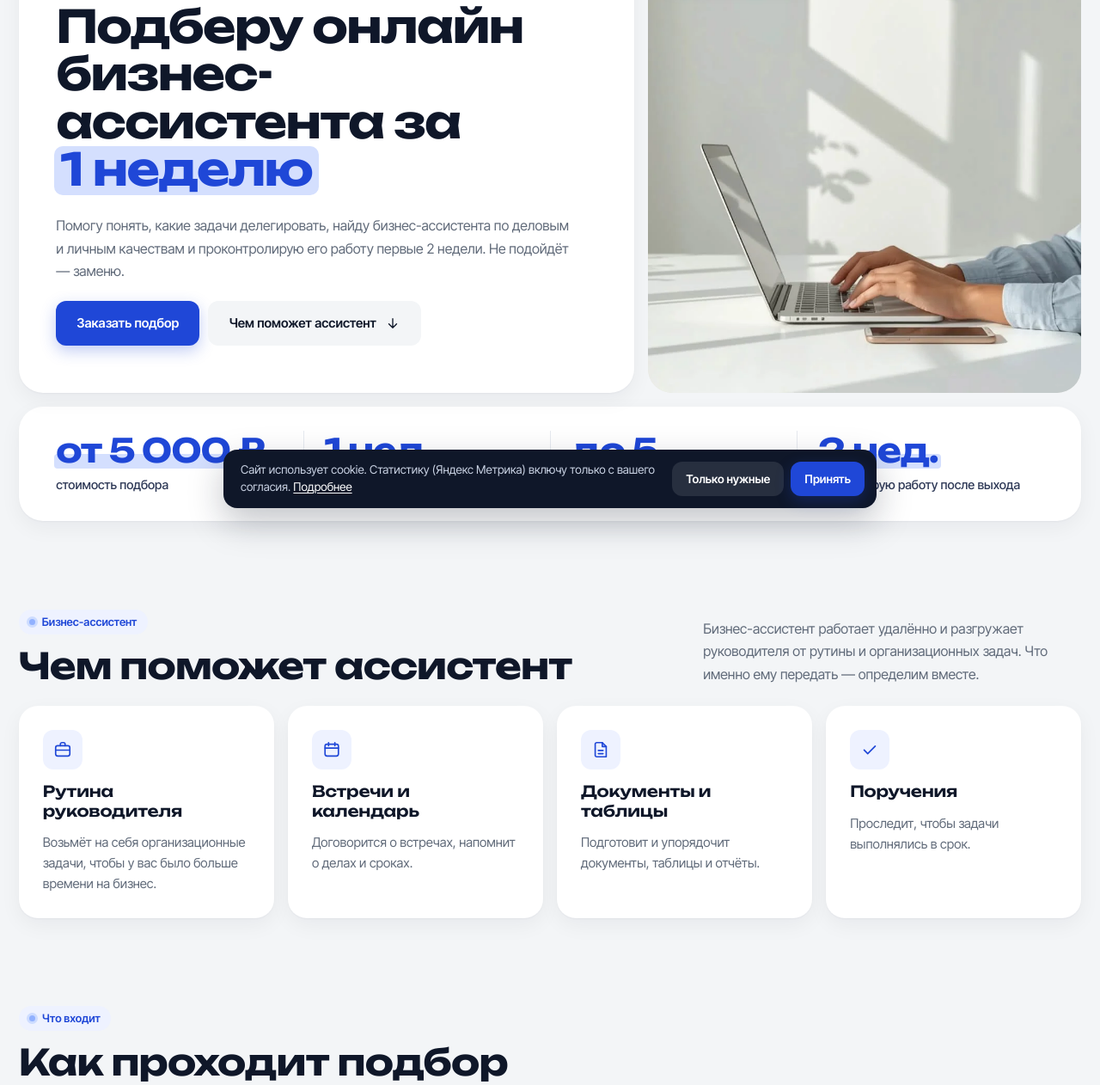
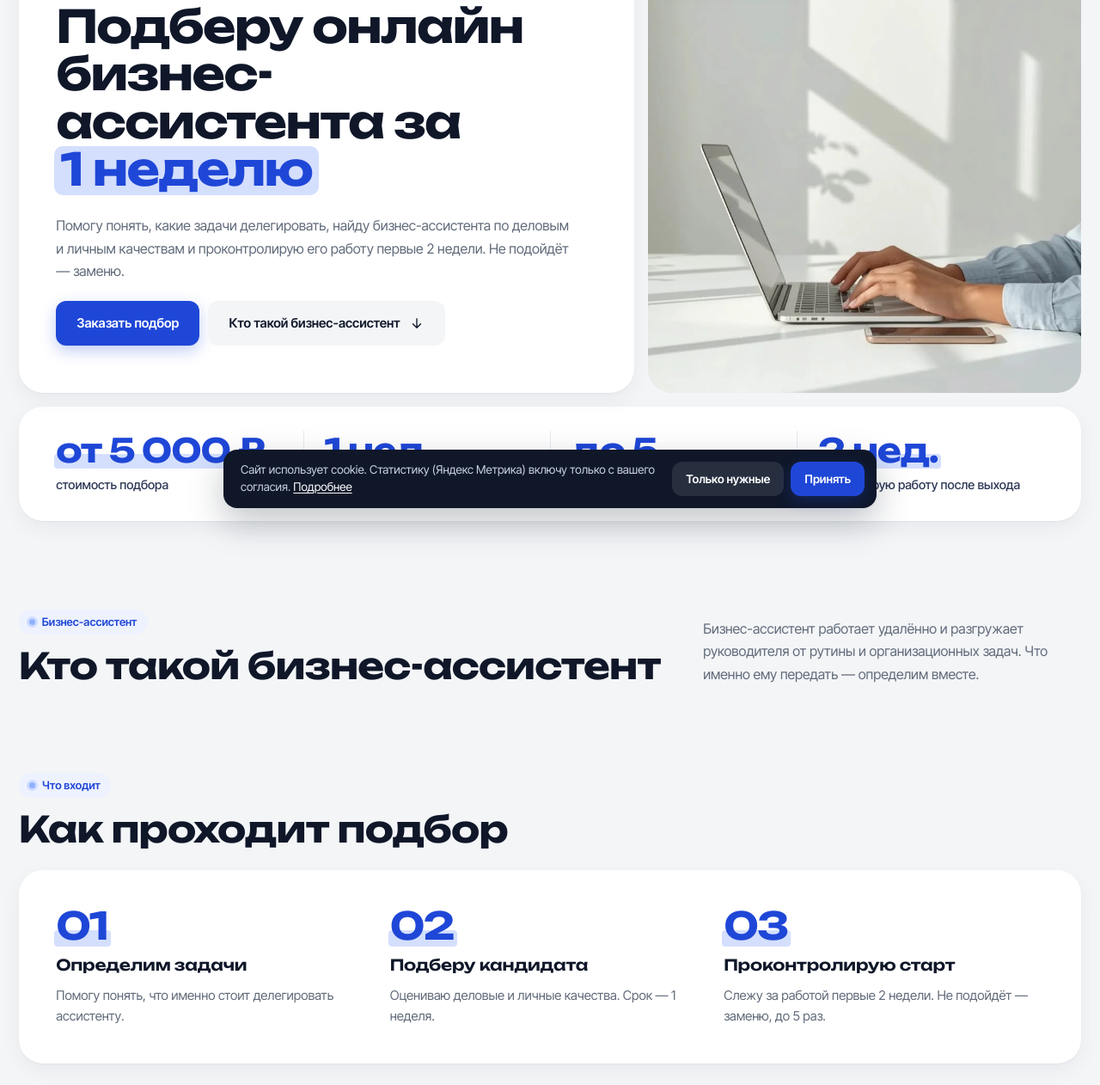
Before and after one commit to michaelchumakov2007/hrvdele, a plain HTML site: page assistenty/index.html in a window 1280 px wide. Shown: the part 193-1455 px from the top of the page at 86% size. Drawn offline with Linux system fonts and the light colour scheme.

Commit message:
Обновление копии сайта

```diff
--- a/assistenty/index.html
+++ b/assistenty/index.html
@@ -55,7 +55,7 @@
     <p class="lead">Помогу понять, какие задачи делегировать, найду бизнес-ассистента по деловым и личным качествам и проконтролирую его работу первые 2 недели. Не подойдёт — заменю.</p>
     <div class="btns">
       <a class="btn btn--primary" href="#lead" data-service="Подбор бизнес-ассистента">Заказать подбор</a>
-      <a class="btn btn--ghost" href="#kogo">Чем поможет ассистент <svg viewBox="0 0 24 24" fill="none" stroke="currentColor" stroke-width="1.8" stroke-linecap="round" stroke-linejoin="round" aria-hidden="true"><path d="M12 5v14M6 13l6 6 6-6"/></svg></a>
+      <a class="btn btn--ghost" href="#kogo">Кто такой бизнес-ассистент <svg viewBox="0 0 24 24" fill="none" stroke="currentColor" stroke-width="1.8" stroke-linecap="round" stroke-linejoin="round" aria-hidden="true"><path d="M12 5v14M6 13l6 6 6-6"/></svg></a>
     </div>
   </div>
   <div class="photo-card photo-card--hero rv-in">
@@ -73,14 +73,8 @@
 
 <section class="section--space" id="kogo">
   <div class="sec-head rv-in">
-    <div><span class="tag">Бизнес-ассистент</span><h2 class="h-sec">Чем поможет ассистент</h2></div>
+    <div><span class="tag">Бизнес-ассистент</span><h2 class="h-sec">Кто такой бизнес-ассистент</h2></div>
     <p class="lead">Бизнес-ассистент работает удалённо и разгружает руководителя от рутины и организационных задач. Что именно ему передать — определим вместе.</p>
-  </div>
-  <div class="grid g4">
-    <div class="card mini rv-in"><div class="svc__icon"><svg viewBox="0 0 24 24" fill="none" stroke="currentColor" stroke-width="1.8" stroke-linecap="round" stroke-linejoin="round" aria-hidden="true"><rect x="3" y="7" width="18" height="13" rx="2.5"/><path d="M9 7V5a2 2 0 012-2h2a2 2 0 012 2v2M3 12.5h18"/></svg></div><h3>Рутина руководителя</h3><p>Возьмёт на себя организационные задачи, чтобы у вас было больше времени на бизнес.</p></div>
-    <div class="card mini rv-in"><div class="svc__icon"><svg viewBox="0 0 24 24" fill="none" stroke="currentColor" stroke-width="1.8" stroke-linecap="round" stroke-linejoin="round" aria-hidden="true"><rect x="3.5" y="5" width="17" height="15" rx="2.5"/><path d="M8 3v4M16 3v4M3.5 10h17"/></svg></div><h3>Встречи и календарь</h3><p>Договорится о встречах, напомнит о делах и сроках.</p></div>
-    <div class="card mini rv-in"><div class="svc__icon"><svg viewBox="0 0 24 24" fill="none" stroke="currentColor" stroke-width="1.8" stroke-linecap="round" stroke-linejoin="round" aria-hidden="true"><path d="M7 3h7l5 5v13H7a2 2 0 01-2-2V5a2 2 0 012-2z"/><path d="M14 3v5h5M9 13h6M9 17h6"/></svg></div><h3>Документы и таблицы</h3><p>Подготовит и упорядочит документы, таблицы и отчёты.</p></div>
-    <div class="card mini rv-in"><div class="svc__icon"><svg viewBox="0 0 24 24" fill="none" stroke="currentColor" stroke-width="1.8" stroke-linecap="round" stroke-linejoin="round" aria-hidden="true"><path d="M5 12.5l4.5 4.5L19 7.5"/></svg></div><h3>Поручения</h3><p>Проследит, чтобы задачи выполнялись в срок.</p></div>
   </div>
 </section>
 
```
Also changed, not shown: index.html (+4 -4 lines), obo-mne/index.html (+1 -1 lines), voinskiy-uchet/index.html (+3 -3 lines).
